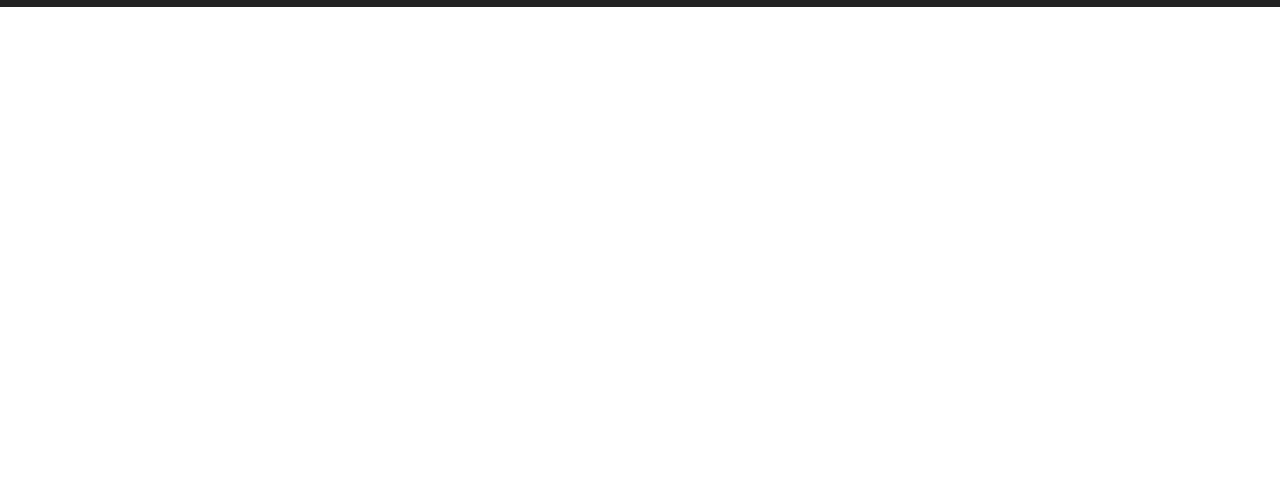
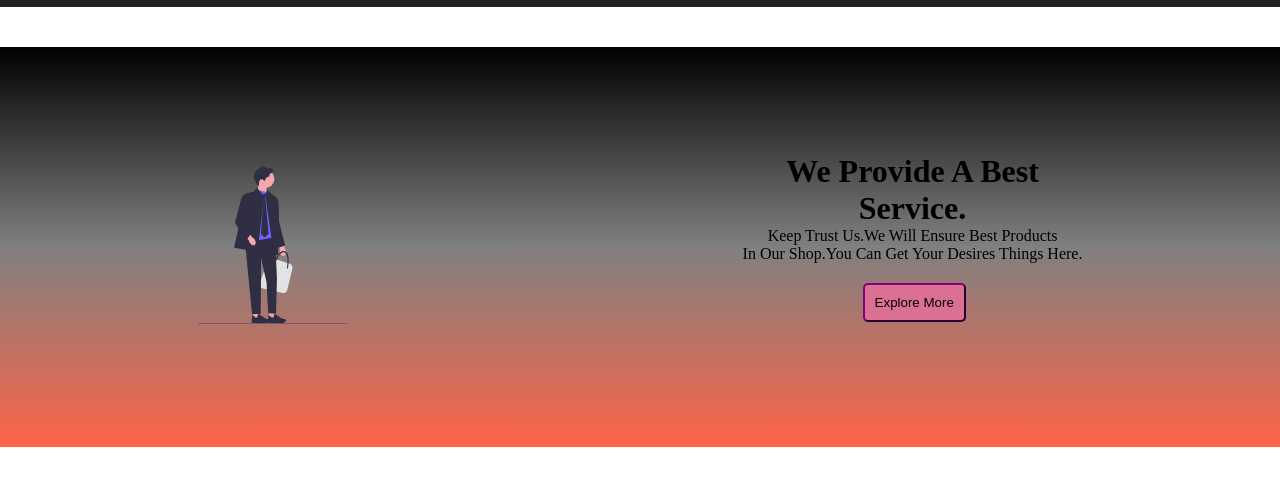
Before and after one commit to TanjinaSultana/project, a plain HTML site: page index.html in a window 1280 px wide. Shown: the part 167-652 px from the top of the page. Drawn offline with Linux system fonts and the light colour scheme.

Commit message:
banner are designed

```diff
--- a/index.html
+++ b/index.html
@@ -22,6 +22,16 @@
 </nav>
     </header>
     <main>
+        <div class="banner">
+            <div class="banner-img">
+             <img src="images/undraw_businessman_thu5.svg" width="150px" height="200px" alt="businessman">
+            </div>
+            <div class="banner-detail">
+               <h1 style="text-align: center;">We Provide A Best <br> Service.</h1>
+               <p style="text-align: center;">Keep Trust Us.We Will Ensure Best Products <br> In Our Shop.You Can Get Your Desires Things Here.</p>
+            <button class="btn">Explore More</button>
+            </div>
+        </div>
 
     </main>
     <footer>
--- a/style.css
+++ b/style.css
@@ -23,3 +23,23 @@ ul,li{
     font-size: 25px;
     margin: 20px;
 }
+.banner{
+    background-image: linear-gradient(black, gray,tomato);
+    margin-top: 40px;
+    display: flex;
+    justify-content: space-around;
+    align-items: center;
+    height: 400px;
+}
+.btn{
+    padding: 10px;
+    border-radius: 5px;
+    border-color: purple;
+    background-color: palevioletred;
+    margin: 20px;
+    margin-left: 120px;
+}
+.btn:hover{
+    background-color: aqua;
+    cursor: pointer;
+}
```
Also changed, not shown: images/undraw_businessman_thu5.svg (added).
